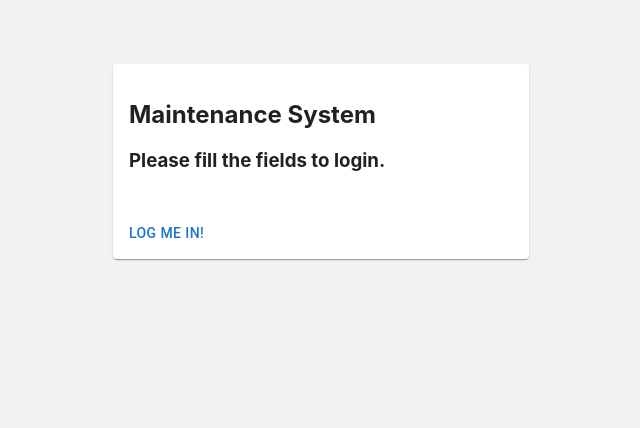
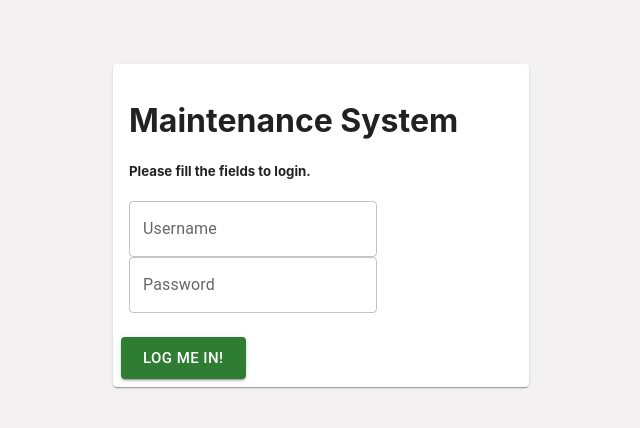
Before and after one commit to alerr415/MaintenanceSystem, a React (Create React App) app in the folder client/client-app/: page / in a window 1280 px wide. Shown: the top 428 px of the page, without its empty margins (319-959 px from the left). Built offline with nearby package versions, Linux system fonts and the light colour scheme.

Commit message:
login submit func first introduced

```diff
--- a/client/client-app/src/Login.js
+++ b/client/client-app/src/Login.js
@@ -4,8 +4,30 @@ import CardActions from '@mui/material/CardActions';
 import CardContent from '@mui/material/CardContent';
 import Button from '@mui/material/Button';
 import Typography from '@mui/material/Typography';
+import TextField from '@mui/material/TextField';
+import {serveraddress} from './Server.js';
+
+function submit() {
+  const data = { username: 'example' };
+
+  fetch(serveraddress + '/login', {
+    method: 'POST', // or 'PUT'
+    headers: {
+      'Content-Type': 'application/json',
+    },
+    body: JSON.stringify(data),
+  })
+  .then(response => response.json())
+  .then(data => {
+    console.log('Success:', data);
+  })
+  .catch((error) => {
+    console.error('Error:', error);
+  });
+}
 
 function Login() {
+
   return (
     <>
     <Grid container spacing={2}>
@@ -13,11 +35,13 @@ function Login() {
       <Grid item xs={8} md={4}>
         <Card sx={{ mt : 8 , mx : "auto"}}>
           <CardContent>
-            <h2>Maintenance System</h2>
-            <h3>Please fill the fields to login.</h3>
+            <h1>Maintenance System</h1>
+            <h5>Please fill the fields to login.</h5>
+            <TextField id="username" label="Username" variant="outlined" /><br />
+            <TextField id="password" label="Password" type="password"/>
           </CardContent>
           <CardActions>
-            <Button size="medium">Log me in!</Button>
+            <Button size="large" variant="contained" color="success" onClick={submit}>Log me in!</Button>
           </CardActions>
         </Card>
       </Grid>
--- /dev/null
+++ b/client/client-app/src/Server.js
@@ -0,0 +1 @@
+export const serveraddress = 'localhost:8080';
```
Also changed, not shown: 1 other file (tests, documents, lock files or other folders).
